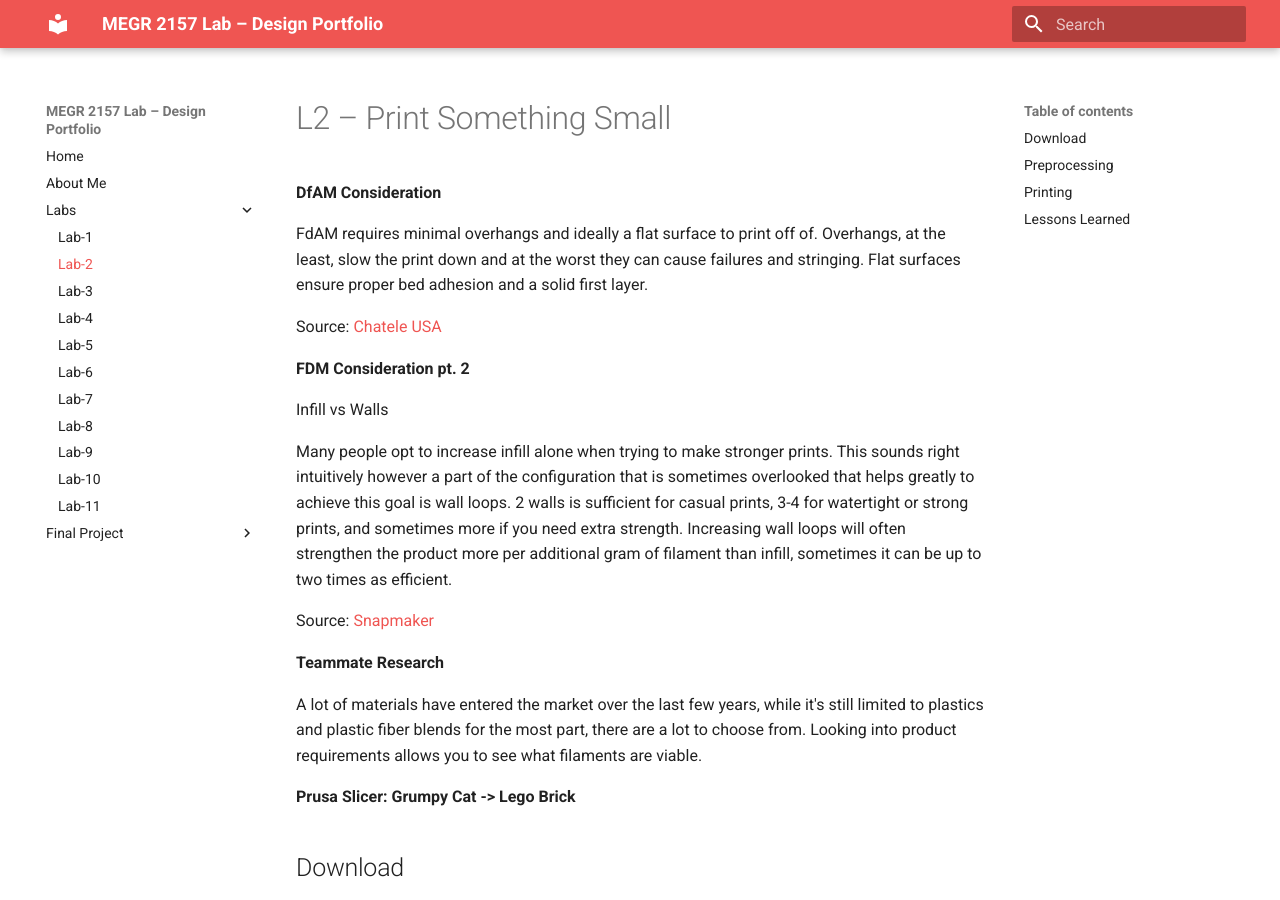
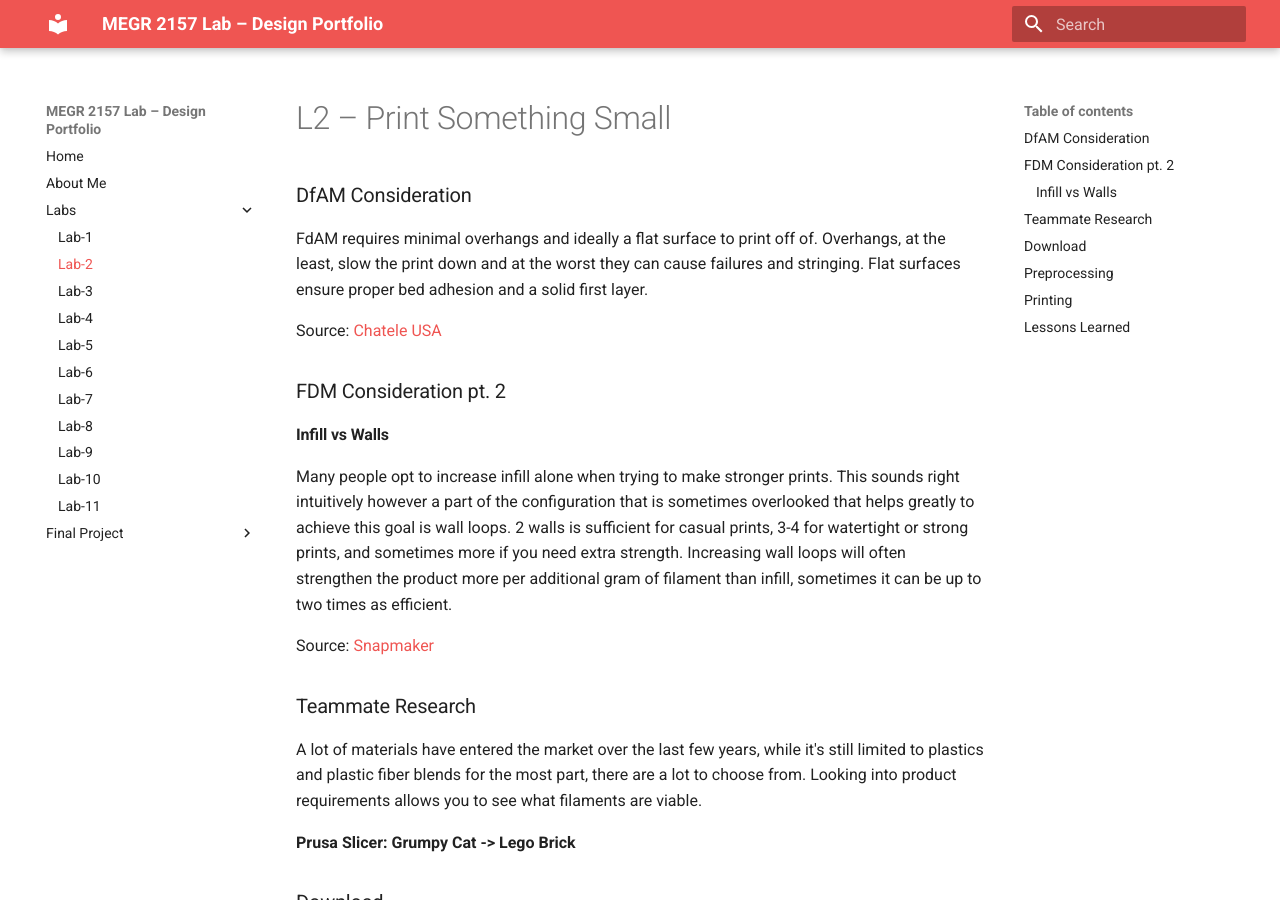
Before and after one commit to jmcadam4/James-McAdam-MEGR-2156-lab, an MkDocs documentation site: the page built from docs/Labs/L02/index.md, in a window 1280 px wide and 900 px high. Built offline with MkDocs 1.6.1 and Material for MkDocs 9.7.7, drawn with Linux system fonts in a browser that asks for light colours.

Commit message:
Update index.md

```diff
--- a/docs/Labs/L02/index.md
+++ b/docs/Labs/L02/index.md
@@ -1,26 +1,26 @@
 # L2 – Print Something Small
 
-**DfAM Consideration**
+### DfAM Consideration
 
 FdAM requires minimal overhangs and ideally a flat surface to print off of. Overhangs, at the least, slow the print down and at the worst they can cause failures and stringing. Flat surfaces ensure proper bed adhesion and a solid first layer.
 
 Source: <a href="https://chateletusa.com/pages/design-for-additive-manufacturing?srsltid=AfmBOor72hsCoAdfF4PYLkn-TY1_A2-mfuZrSsL8z1z4MwXsIdBwqf0z">Chatele USA</a>
 
-**FDM Consideration pt. 2**
+### FDM Consideration pt. 2
 
-Infill vs Walls
+#### Infill vs Walls
 
 Many people opt to increase infill alone when trying to make stronger prints. This sounds right intuitively however a part of the configuration that is sometimes overlooked that helps greatly to achieve this goal is wall loops. 2 walls is sufficient for casual prints, 3-4 for watertight or strong prints, and sometimes more if you need extra strength. Increasing wall loops will often strengthen the product more per additional gram of filament than infill, sometimes it can be up to two times as efficient.
 
 Source: <a href="https://www.snapmaker.com/blog/3d-printer-wall-thickness/">Snapmaker</a>
 
-**Teammate Research**
+### Teammate Research
 
 A lot of materials have entered the market over the last few years, while it's still limited to plastics and plastic fiber blends for the most part, there are a lot to choose from. Looking into product requirements allows you to see what filaments are viable.
 
 **Prusa Slicer: Grumpy Cat -> Lego Brick**
 
-## Download
+### Download
 
 <div style="display:flex; gap:12px; align-items:stretch; margin:1em 0;">
   <img src="Prusa slicer buildplate.png" alt="buildplate" style="flex:1 1 0; min-width:0; height:340px; object-fit:contain; background:#f5f5f5; border-radius:4px;">
@@ -43,11 +43,11 @@ Unfortunately even with these changes, the print time for my group of three was
   <img src="download lego.png" alt="download lego" style="flex:1 1 0; min-width:0; height:340px; object-fit:contain; background:#f5f5f5; border-radius:4px;">
 </div>
 
-## Preprocessing
+### Preprocessing
 
 I've replicated the slicing process on my computer to show how it went. It's almost entirely the same as my previous part, still no supports and still PLA. These three pieces have a print time of 18 minutes now, much more manageable within a class period. This design had the added benefit of not needing to scale down as they were small enough. The best build orientation for them was sitting with the open end down. This seems counterintuitive but in order for the pieces to snap together, we needed a good quality finish on the top, not the bottom. Now that the settings are in order, we downloaded it using the export g code button shown above.
 
-## Printing
+### Printing
 
 <div style="display:flex; gap:12px; align-items:stretch; margin:1em 0;">
   <img src="Print temp.jpg" alt="print temp" style="flex:1 1 0; min-width:0; height:340px; object-fit:contain; background:#f5f5f5; border-radius:4px;">
@@ -78,6 +78,6 @@ It took just minutes to get these parts made and costs about 15 cents when payin
 
 Once all is said and done, we had final parts come off of the printer ready for use. You can see there are some small imperfections but it is good enough for this test with small print speed adjustments needed to get it perfect.
 
-## Lessons Learned
+### Lessons Learned
 
 In the making of this part, I learned that not all overhangs need support if it's over a small enough gap. I also learned that Prusa's Core One printers are really good, I've only used more dated models of theirs but I was impressed by the features and build quality. It was nice we used a material like PLA because I don't think there is any humidity control built into the side pocket where the filament sits and PLA is pretty resistant to moisture. This lab also was my first experience with the Prusa slicer. I liked that you could control the amount of settings visible to change with the experience level at the top right. Being able to see just the necessary fields for an easy off the shelf print while also being able to toggle on manual controls when printing a more delicate part is a game changer.
```
